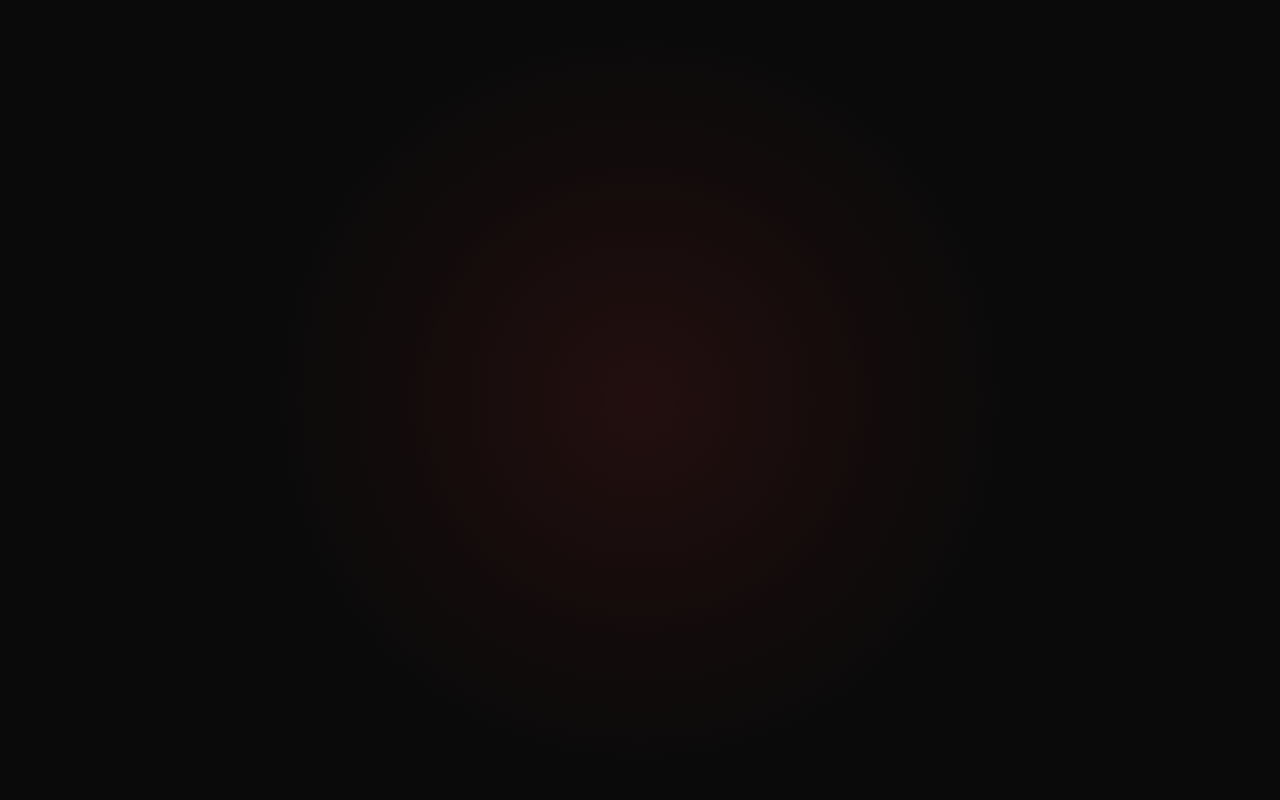
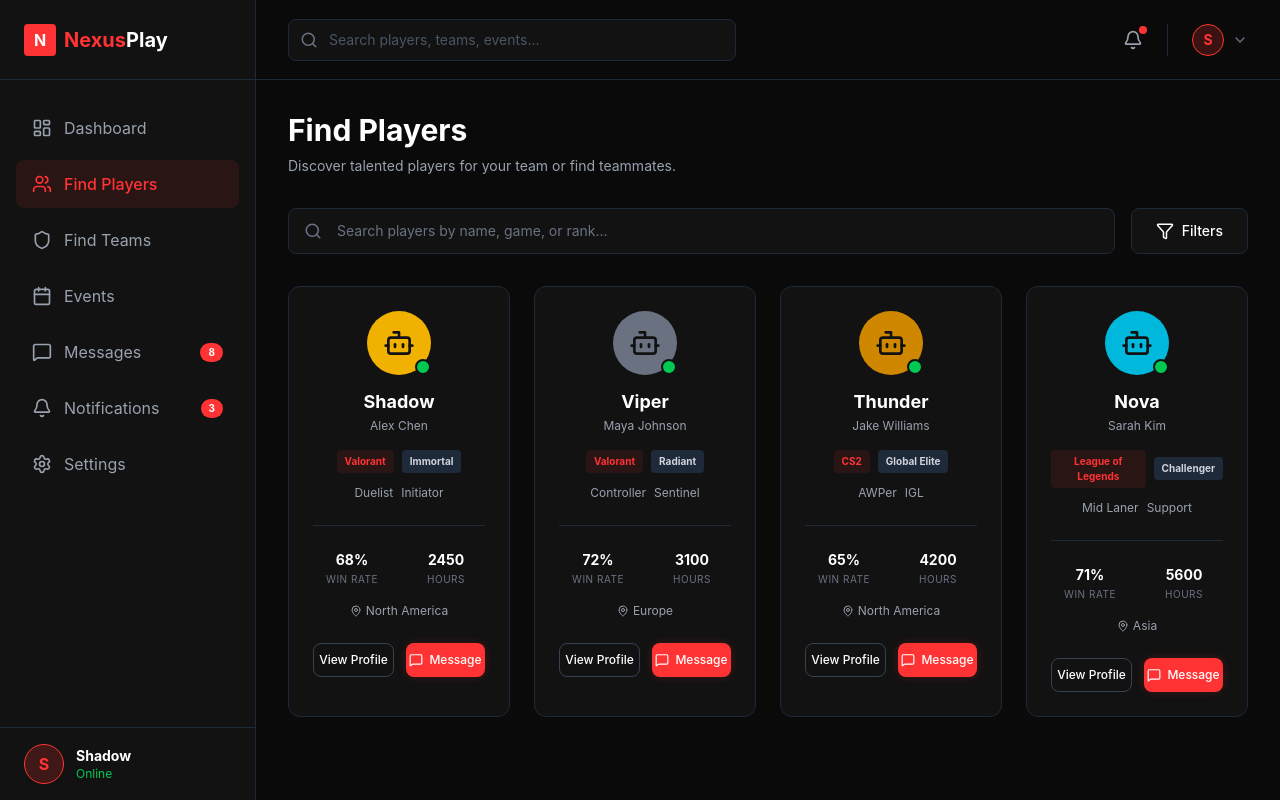
Before and after one commit to DavidMA25/NexusPlay, a React app in the folder frontend/: page /dashboard/players in a window 1280 px wide. Before the commit this address had no page. Built offline with nearby package versions, Linux system fonts and the light colour scheme; the HTML template or start-up script is replaced by a standard one.

Commit message:
Creación de la vista Find Players

```diff
--- a/frontend/src/App.jsx
+++ b/frontend/src/App.jsx
@@ -10,6 +10,7 @@ import Register from './pages/Register';
 import FindTeams from './pages/FindTeams';
 import DashboardLayout from './components/DashboardLayout';
 import DashboardHome from './pages/DashboardHome';
+import FindPlayers from './pages/FindPlayers';
 
 
 function App() {
@@ -40,9 +41,9 @@ function App() {
           {/* Ruta del Dashboard  */}
           <Route path="/dashboard" element={<DashboardLayout />}>
             <Route index element={<DashboardHome />} />
+            <Route path="players" element={<FindPlayers />} />
           </Route>
         </Routes>
-
       </div>
     </Router>
   );
--- /dev/null
+++ b/frontend/src/pages/FindPlayers.jsx
@@ -0,0 +1,154 @@
+import { Search, Filter, Bot, MapPin, MessageSquare } from 'lucide-react';
+
+export default function FindPlayers() {
+
+  // Datos estáticos provisionales (Mock Data) para que el backend lo sustituya luego
+  const players = [
+    {
+      username: "Shadow",
+      fullName: "Alex Chen",
+      game: "Valorant",
+      rank: "Immortal",
+      roles: ["Duelist", "Initiator"],
+      winRate: "68%",
+      hours: "2450",
+      location: "North America",
+      avatarBg: "bg-yellow-500"
+    },
+    {
+      username: "Viper",
+      fullName: "Maya Johnson",
+      game: "Valorant",
+      rank: "Radiant",
+      roles: ["Controller", "Sentinel"],
+      winRate: "72%",
+      hours: "3100",
+      location: "Europe",
+      avatarBg: "bg-gray-500"
+    },
+    {
+      username: "Thunder",
+      fullName: "Jake Williams",
+      game: "CS2",
+      rank: "Global Elite",
+      roles: ["AWPer", "IGL"],
+      winRate: "65%",
+      hours: "4200",
+      location: "North America",
+      avatarBg: "bg-yellow-600"
+    },
+    {
+      username: "Nova",
+      fullName: "Sarah Kim",
+      game: "League of Legends",
+      rank: "Challenger",
+      roles: ["Mid Laner", "Support"],
+      winRate: "71%",
+      hours: "5600",
+      location: "Asia",
+      avatarBg: "bg-cyan-500"
+    }
+  ];
+
+  return (
+    <div className="space-y-8">
+
+      {/* 1. Cabecera */}
+      <div>
+        <h1 className="text-3xl font-bold text-white mb-2">Find Players</h1>
+        <p className="text-gray-400 text-sm">
+          Discover talented players for your team or find teammates.
+        </p>
+      </div>
+
+      {/* 2. Barra de Búsqueda y Filtros */}
+      <div className="flex flex-col sm:flex-row gap-4">
+        <div className="relative flex-1">
+          <Search className="absolute left-4 top-1/2 -translate-y-1/2 text-gray-500" size={18} />
+          <input
+            type="text"
+            placeholder="Search players by name, game, or rank..."
+            className="w-full bg-[#121212] border border-gray-800 rounded-lg pl-12 pr-4 py-3 text-sm text-white focus:outline-none focus:border-brand-red transition-colors placeholder-gray-500"
+          />
+        </div>
+        <button
+          className="flex items-center justify-center gap-2 bg-[#121212] border border-gray-800 hover:border-gray-700 text-white px-6 py-3 rounded-lg text-sm font-medium transition-colors"
+        >
+          <Filter size={18} />
+          Filters
+        </button>
+      </div>
+
+      {/* 3. Grid de Jugadores */}
+      <div className="grid grid-cols-1 md:grid-cols-2 lg:grid-cols-4 gap-6">
+        {players.map((player, index) => (
+          <div
+            key={index}
+            className="bg-[#121212] border border-gray-800 rounded-xl p-6 flex flex-col items-center text-center transition-all duration-300 hover:border-brand-red hover:shadow-[0_0_15px_rgba(255,51,51,0.15)] hover:-translate-y-1"
+          >
+
+            {/* Avatar con indicador de estado */}
+            <div className="relative mb-4">
+              <div className={`w-16 h-16 rounded-full flex items-center justify-center ${player.avatarBg}`}>
+                <Bot size={32} className="text-[#121212]" />
+              </div>
+              <div className="absolute bottom-0 right-0 w-4 h-4 bg-green-500 border-2 border-[#121212] rounded-full"></div>
+            </div>
+
+            {/* Nombres */}
+            <h3 className="text-lg font-bold text-white leading-tight">{player.username}</h3>
+            <p className="text-xs text-gray-400 mt-1">{player.fullName}</p>
+
+            {/* Etiquetas de Juego y Rango */}
+            <div className="flex items-center gap-2 mt-4">
+              <span className="text-[10px] font-bold text-brand-red bg-brand-red/10 px-2 py-1 rounded">
+                {player.game}
+              </span>
+              <span className="text-[10px] font-bold text-gray-300 bg-gray-800 px-2 py-1 rounded">
+                {player.rank}
+              </span>
+            </div>
+
+            {/* Roles */}
+            <div className="flex gap-2 mt-3 text-xs text-gray-400">
+              {player.roles.map((role, i) => (
+                <span key={i}>{role}</span>
+              ))}
+            </div>
+
+            {/* Estadísticas (Win Rate y Horas) */}
+            <div className="w-full grid grid-cols-2 gap-4 mt-6 pt-6 border-t border-gray-800">
+              <div>
+                <p className="text-white font-bold text-sm">{player.winRate}</p>
+                <p className="text-gray-500 text-[10px] uppercase tracking-wider mt-0.5">Win Rate</p>
+              </div>
+              <div>
+                <p className="text-white font-bold text-sm">{player.hours}</p>
+                <p className="text-gray-500 text-[10px] uppercase tracking-wider mt-0.5">Hours</p>
+              </div>
+            </div>
+
+            {/* Ubicación */}
+            <div className="flex items-center justify-center gap-1 mt-4 text-gray-400 text-xs">
+              <MapPin size={12} />
+              <span>{player.location}</span>
+            </div>
+
+            {/* Botones de acción */}
+            <div className="w-full flex gap-3 mt-6">
+              <button className="flex-1 bg-transparent border border-gray-700 hover:border-gray-500 text-white text-xs font-medium py-2 rounded-lg transition-colors">
+                View Profile
+              </button>
+              <button className="flex-1 bg-brand-red hover:bg-[#FF4D4D] text-white text-xs font-medium py-2 rounded-lg flex items-center justify-center gap-1.5 transition-all shadow-[0_0_10px_rgba(255,51,51,0.2)] hover:shadow-[0_0_15px_rgba(255,51,51,0.4)]">
+                <MessageSquare size={14} />
+                Message
+              </button>
+            </div>
+
+          </div>
+        ))}
+      </div>
+
+    </div>
+  );
+}
```
